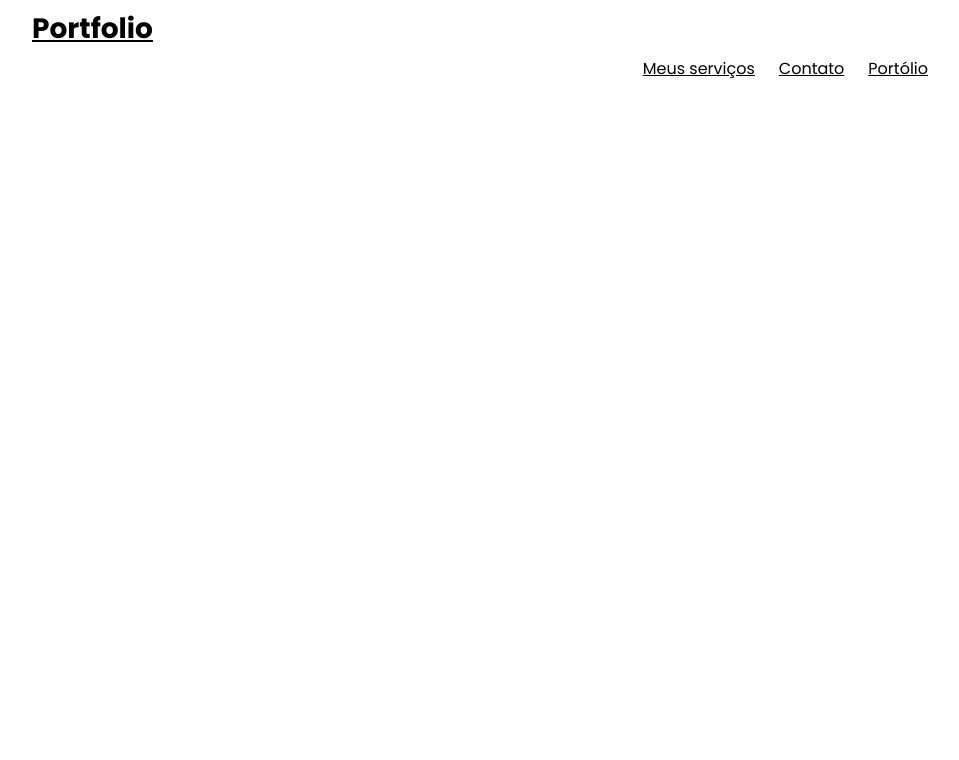
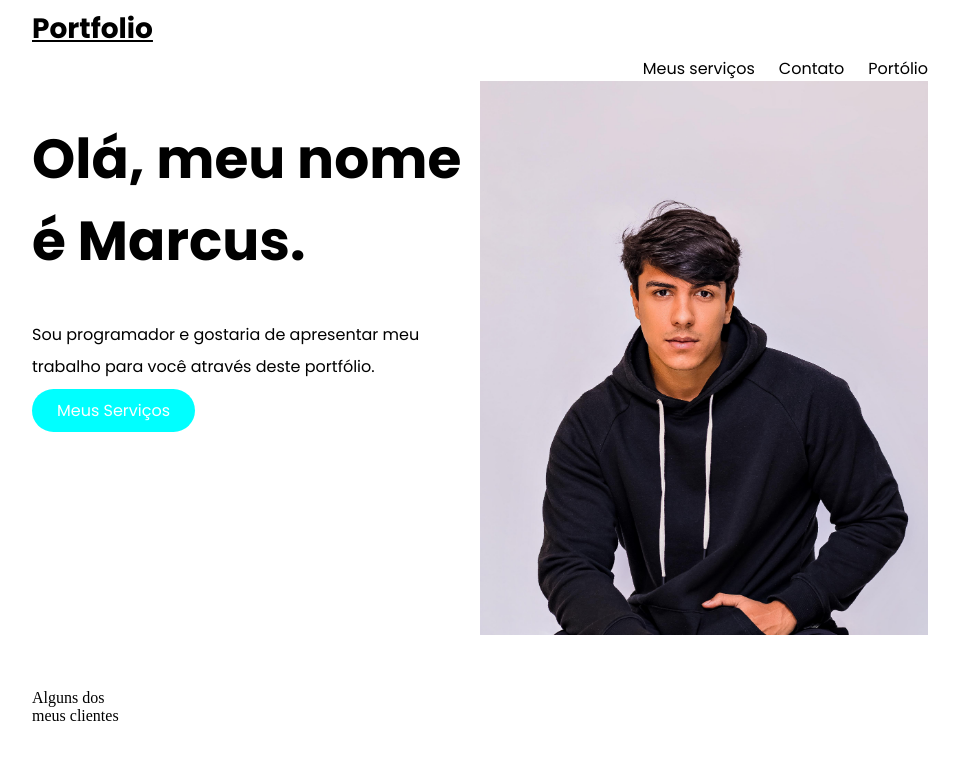
Before and after one commit to MarcusStromz/Portfolio-DNC, a plain HTML site: page index.html in a window 1280 px wide. Shown: the whole page, without its empty margins (160-1119 px from the left). Drawn offline with Linux system fonts and the light colour scheme.

Commit message:
Clientes e Serviços

```diff
--- a/index.html
+++ b/index.html
@@ -22,5 +22,35 @@
             </ul>
         </div>
     </div>
+    <div class="container">
+        <div id="headerCta">
+            <h1>
+                Olá, meu nome é Marcus.
+            </h1>
+            <p>
+                Sou programador e gostaria de apresentar meu <br>
+                trabalho para você através deste portfólio.
+            </p>
+            <a id="buttonCta" href="">Meus Serviços</a>
+        </div>
+        <div id="headerImg">
+            <img src="img/WhatsApp Image 2024-11-18 at 14.36.46.jpeg" alt="">
+        </div>
+    </div>
+    <div class="container" id="clients">
+        <div class="headerClientText">
+            Alguns dos <br>
+            meus clientes
+        </div>
+        <div class="headerLogo">
+            <img src="" alt="">
+        </div>
+        <div class="headerLogo">
+            <img src="" alt="">
+        </div>
+        <div class="headerLogo">
+            <img src="" alt="">
+        </div>
+    </div>
 </body>
 </html>
--- a/style.css
+++ b/style.css
@@ -45,3 +45,68 @@ a {
     text-align: center;
     color: black;
 }
+
+a {
+    color: black;
+    text-decoration: none;
+}
+
+#buttonCta {
+    background-color: aqua;
+    border-radius: 50px;
+    font-family: Poppins;
+    font-style: normal;
+    font-weight: normal;
+    font-size: 16px;
+    line-height: 24px;
+    text-align: center;
+    color: #fff;
+    padding: 10px 25px 10px 25px;
+}
+
+#headerCta p {
+    font-family: Poppins;
+    font-style: normal;
+    font-weight: normal;
+    font-size: 16px;
+    line-height: 32px;
+
+    color: black;
+}
+
+#headerCta h1 {
+    font-family: Poppins;
+    font-style: normal;
+    font-weight: bold;
+    font-size: 55px;
+    line-height: 82px;
+
+    color: black;
+}
+
+#header img {
+    margin-left: 42px;
+}
+
+#headerImg img {
+    width: 100%;
+}
+
+.headerLogo {
+    text-align: center;
+}
+
+#clients {
+    margin-top: 50px;
+    margin-bottom: 50px;
+}
+
+#headerClientText {
+    font-family: Poppins;
+    font-style: normal;
+    font-weight: 500;
+    font-size: 16px;
+    line-height: 24px;
+
+    color: black;
+}
```
Also changed, not shown: img/WhatsApp Image 2024-11-18 at 14.36.46.jpeg (added), img/header.svg (added).
